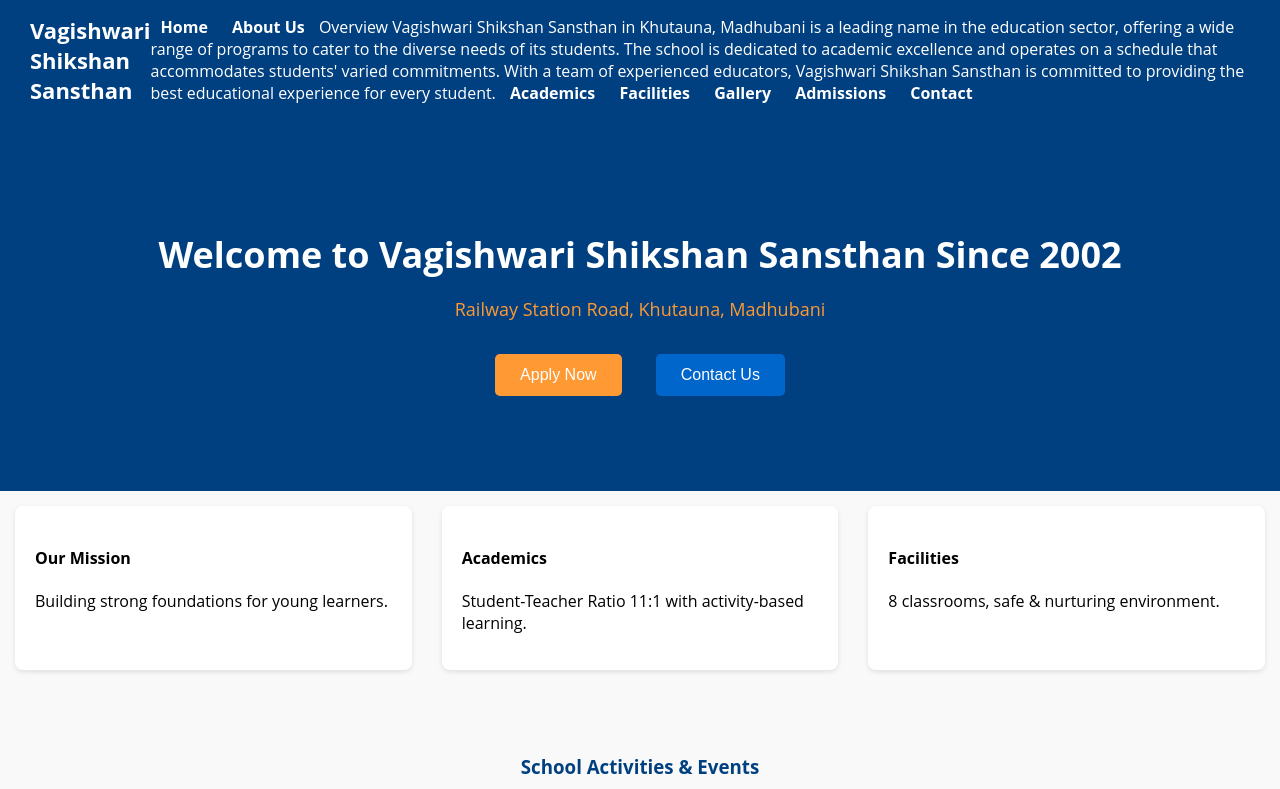
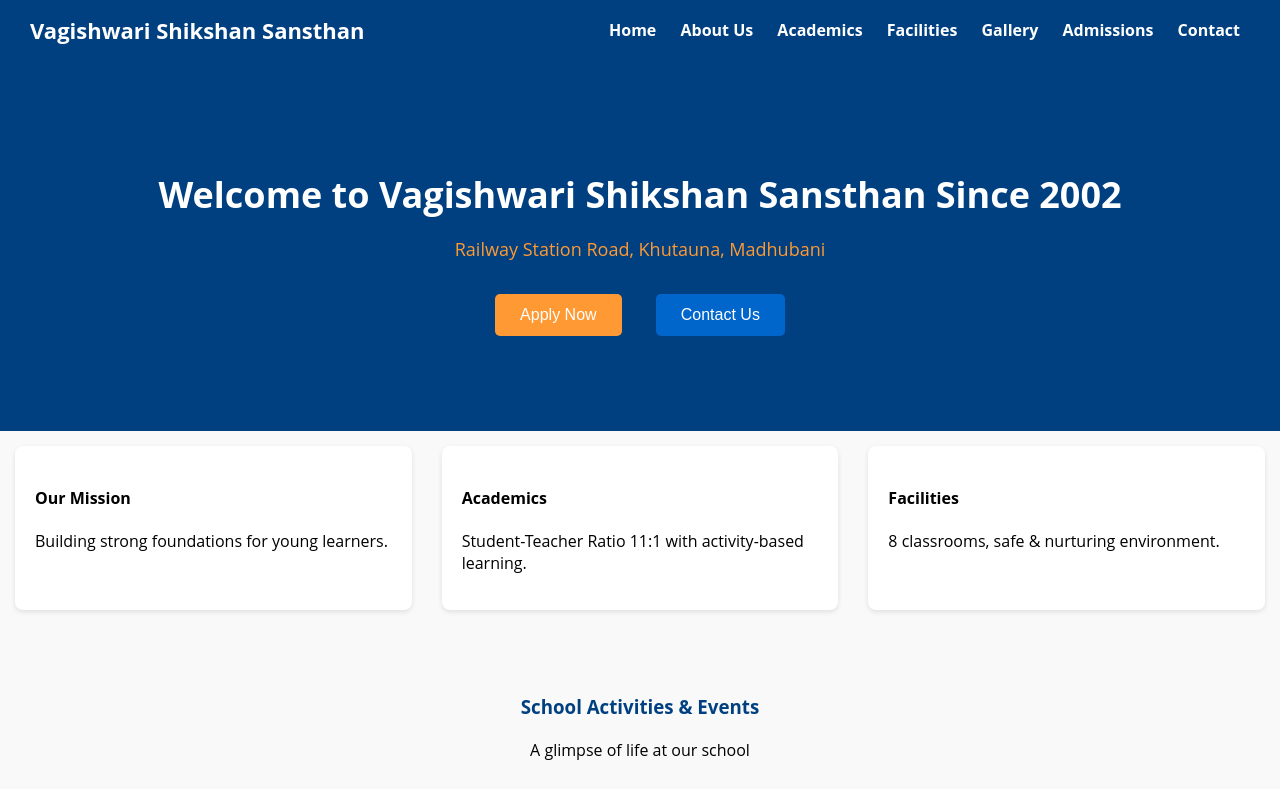
Before and after one commit to jitendraprasad999/Vagishwari-Shikshan-Sansthan-in-Khutauna, a plain HTML site: page index.html in a window 1280 px wide. Shown: the top 789 px of the page. Drawn offline with Linux system fonts and the light colour scheme.

Commit message:
Update index.html

```diff
--- a/index.html
+++ b/index.html
@@ -32,10 +32,6 @@
   <nav>
     <a href="#">Home</a>
     <a href="#">About Us</a>
-    <p4>Overview
-Vagishwari Shikshan Sansthan in Khutauna, Madhubani is a leading name in the education sector, offering a wide range of programs to cater to the diverse needs of its students. The school is
-dedicated to academic excellence and operates on a schedule that accommodates students' varied commitments. With a team of experienced educators, Vagishwari Shikshan Sansthan is
-committed to providing the best educational experience for every student.</p4>
     <a href="#">Academics</a>
     <a href="#">Facilities</a>
     <a href="#">Gallery</a>
```
